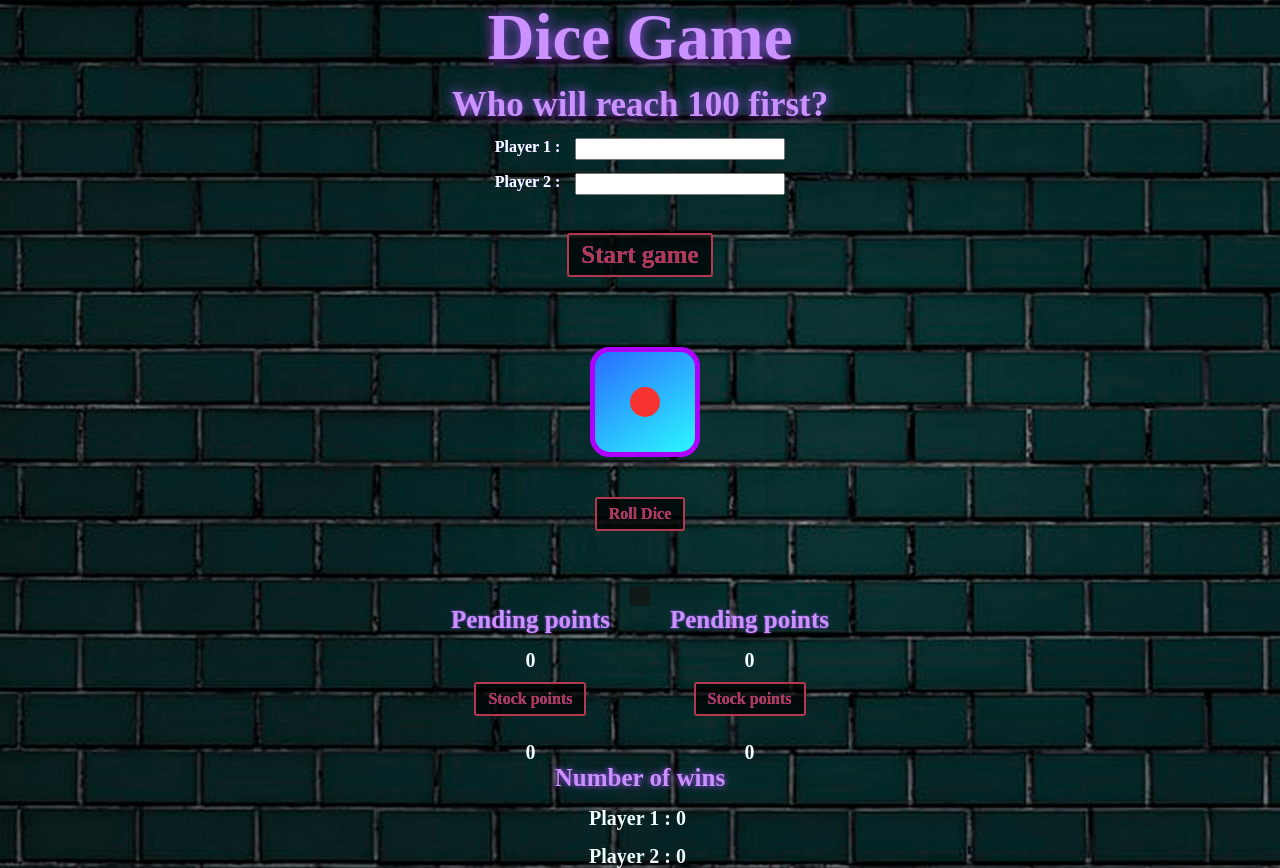
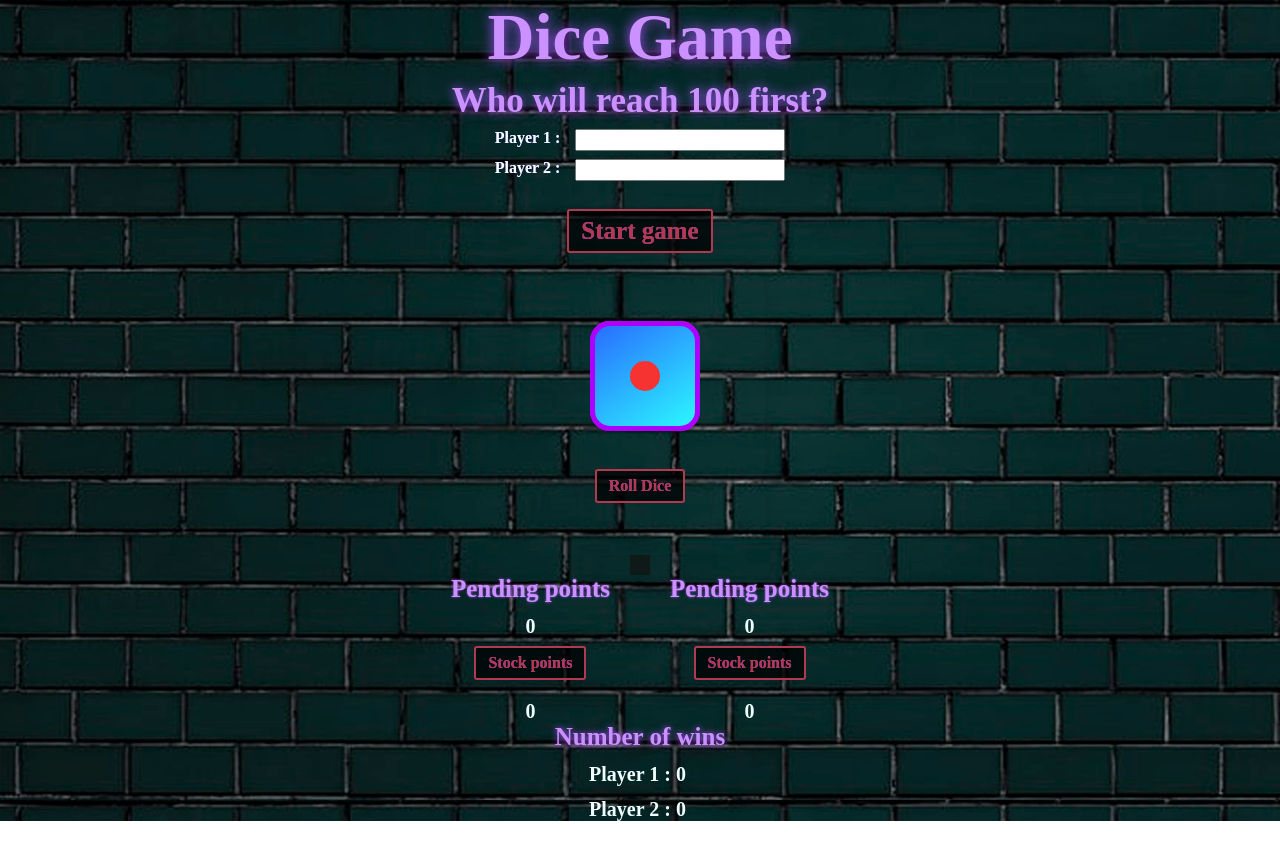
Before and after one commit to Aegnis42/dicegame100, a plain HTML site: page index.html in a window 1280 px wide. After the commit the page ends 821 px from the top, so only its background shows below. Drawn offline with Linux system fonts and the light colour scheme.

Commit message:
ccs modified

```diff
--- a/statics/css/Index.css
+++ b/statics/css/Index.css
@@ -5,6 +5,7 @@
     font: 700 16px 'Montserrat';
 }
 body{
+    height: 100vh;
     background: url(../assets/img/peakpx.jpg);
     background-size: cover;
 
@@ -17,13 +18,13 @@ header h1{
 header h2{
     color: rgb(202, 145, 255);
     font-size: 35px;
-    margin-top: 0.8vw;
+    margin-top: 0.8vh;
     text-shadow: rgb(171, 81, 255) 0px 0px 0.8vw ;
 }
 header div{
     display: flex;
     justify-content: center;
-    margin: 1vw;
+    margin: 1vh;
 
 }
 header div h3{
@@ -38,7 +39,7 @@ button{
     padding: 6px 12px;
     border-radius: 3px;
     border: 2px solid #b33951;
-    transition: .4s;
+    transition: .2s;
     background: rgba(0, 0, 0, 0.712);
     text-shadow: rgb(171, 81, 255) 0px 0px 0vw ;
 }
@@ -48,13 +49,13 @@ button:hover{
 }
 header button{
     font-size: 25px;
-    margin: 25px 0 10px 0;
+    margin: 2.5vh 0 1vh 0;
 }
 main button{
-    margin: 10px;
+    margin: 1vh;
 }
 .roll{
-    margin: 50px 0 15px;
+    margin: 6vh 0 1.5vh;
 }
 main{
     display: flex;
@@ -84,7 +85,7 @@ main section div{
 }
 p{
     color:azure;
-    margin-top: 15px;
+    margin-top: 1.5vh;
     font-weight: bold;
     font-size: 20px;
 }
```
